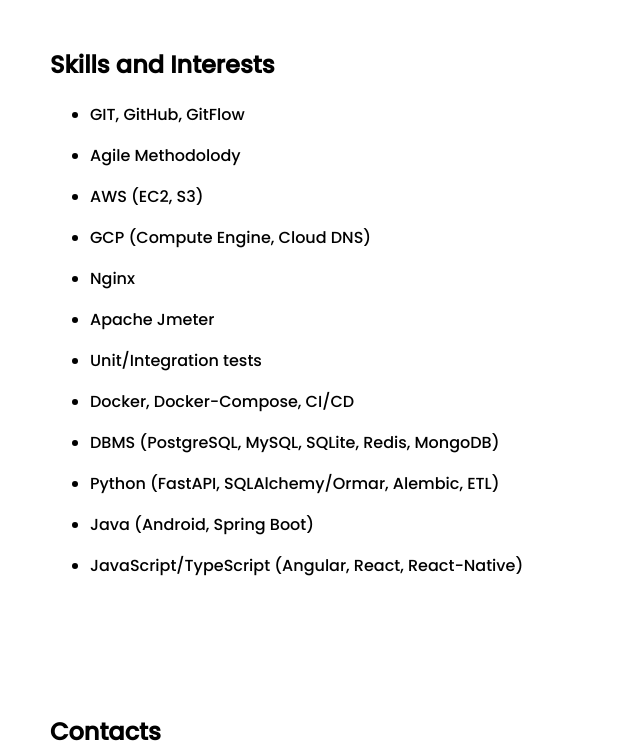
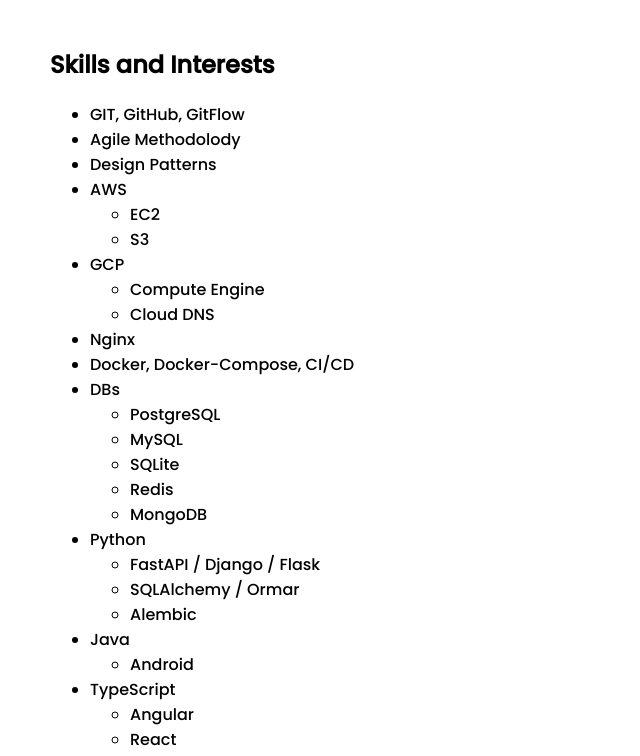
Before and after one commit to Eduard0803/eduard0803.github.io, a plain HTML site: page index.html in a window 1280 px wide. Shown: the part 590-1346 px from the top of the page, without its empty margins (0-640 px from the left). Drawn offline with Linux system fonts and the light colour scheme.

Commit message:
update index.html

```diff
--- a/index.html
+++ b/index.html
@@ -48,39 +48,50 @@
 	<section id="skills">
 		<h2>Skills and Interests</h2>
 		<ul>
-			<li>
-				<p>GIT, GitHub, GitFlow</p>
+			<li>GIT, GitHub, GitFlow</li>
+			<li>Agile Methodolody</li>
+			<li>Design Patterns</li>
+			<li>AWS
+				<ul>
+					<li>EC2</li>
+					<li>S3</li>
+				</ul>
 			</li>
-			<li>
-				<p>Agile Methodolody</p>
+			<li>GCP
+				<ul>
+					<li>Compute Engine</li>
+					<li>Cloud DNS</li>
+				</ul>
 			</li>
-			<li>
-				<p>AWS (EC2, S3)</p>
+			<li>Nginx</li>
+			<li>Docker, Docker-Compose, CI/CD</li>
+			<li>DBs
+				<ul>
+					<li>PostgreSQL</li>
+					<li>MySQL</li>
+					<li>SQLite</li>
+					<li>Redis</li>
+					<li>MongoDB</li>
+				</ul>
 			</li>
-			<li>
-				<p>GCP (Compute Engine, Cloud DNS)</p>
+			<li>Python
+				<ul>
+					<li>FastAPI / Django / Flask</li>
+					<li>SQLAlchemy / Ormar</li>
+					<li>Alembic</li>
+				</ul>
 			</li>
-			<li>
-				<p>Nginx</p>
+			<li>Java
+				<ul>
+					<li>Android</li>
+				</ul>
 			</li>
-			<li>
-				<p>Apache Jmeter</p>
-			</li>
-			<li>Unit/Integration tests</li>
-			<li>
-				<p>Docker, Docker-Compose, CI/CD</p>
-			</li>
-			<li>
-				<p>DBMS (PostgreSQL, MySQL, SQLite, Redis, MongoDB)</p>
-			</li>
-			<li>
-				<p>Python (FastAPI, SQLAlchemy/Ormar, Alembic, ETL)</p>
-			</li>
-			<li>
-				<p>Java (Android, Spring Boot)</p>
-			</li>
-			<li>
-				<p>JavaScript/TypeScript (Angular, React, React-Native)</p>
+			<li>TypeScript
+				<ul>
+					<li>Angular</li>
+					<li>React</li>
+					<li>React-Native</li>
+				</ul>
 			</li>
 		</ul>
 	</section>
```
